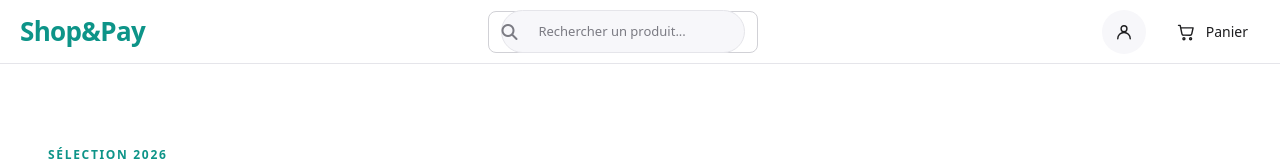
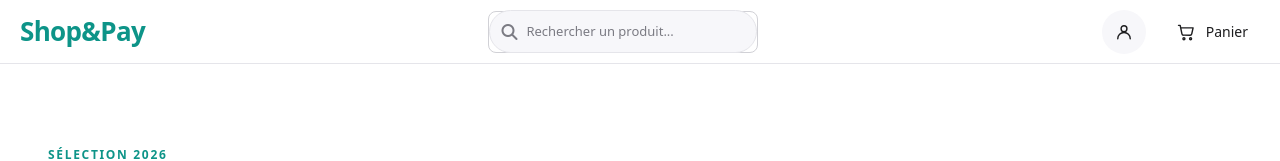
Before and after one commit to Flammeduciel/shop_n_pay, a Next.js app: page / in a window 1280 px wide. Shown: the top 161 px of the page. Built offline with nearby package versions, Linux system fonts and the light colour scheme; no server answers; the database is empty.

Commit message:
fix(header): retirer le double contour de la recherche

```diff
--- a/styles/layout.css
+++ b/styles/layout.css
@@ -59,27 +59,34 @@
   display: flex;
   align-items: center;
   gap: 8px;
-  padding: 0 12px;
+}
+
+.header-search input {
+  width: 100%;
+  padding: 10px 12px 10px 36px;
+  background: var(--surface-soft);
   border: 1px solid var(--line);
   border-radius: var(--radius-pill);
-  background: var(--surface-soft);
-  transition: border-color var(--duration) var(--ease-out), background var(--duration) var(--ease-out);
+  font-size: 13px;
+  color: var(--text);
+  transition: all var(--duration) var(--ease-out);
 }
 
-.header-search:focus-within {
+.header-search input:focus {
+  outline: none;
   border-color: var(--primary);
   background: var(--surface);
 }
 
-.header-search input {
-  width: 100%;
-  border: 0;
-  background: transparent;
-  padding: 10px 0;
+.header-search i {
+  position: absolute;
+  left: 12px;
+  color: var(--text-tertiary);
+  pointer-events: none;
 }
 
-.header-search i {
-  color: var(--text-tertiary);
+.header-search {
+  position: relative;
 }
 
 .navbar {
```
